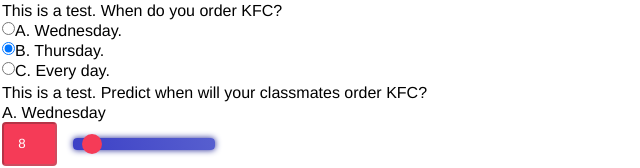
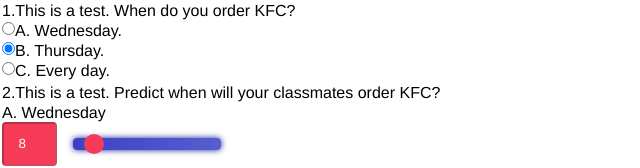
Before and after one commit to JackSimbol/HotCRP-test-display, a plain HTML site: page index.html in a window 1280 px wide. Shown: the top 168 px of the page, without its empty margins (0-640 px from the left). Drawn offline with Linux system fonts and the light colour scheme.

Commit message:
Add files via upload

```diff
--- a/index.html
+++ b/index.html
@@ -11,6 +11,6 @@
     <div id="display"></div>
     <script src="res_display.js"></script>
     <script type="text/javascript">
-        display_form("{[test_radio][radio][This is a test. When do you order KFC?][A. Wednesday.][B. Thursday.][C. Every day.]-->[nec=true]-->[test_radio_2]}{[test_slider][slider][This is a test. Predict when will your classmates order KFC?][A. Wednesday][B. Thursday][C. Every day]-->[nec=true]-->[8][80][12]}{[test_checkbox][checkbox][This is a test. May I take your order?][A. French Fries][B. Hamburgers][C. Fried Chicken][D. Salads]-->[nec=true][max=3-->[test_checkbox_1][test_checkbox_2][test_checkbox_3]}{[test_text][text][This is a test. How do you like your food?]-->[nec=true]-->[Great.]}",document.getElementById("display"));
+        display_form("{[test_radio][radio][1.This is a test. When do you order KFC?][A. Wednesday.][B. Thursday.][C. Every day.]-->[nec=true]-->[test_radio_2]}{[test_slider][slider][2.This is a test. Predict when will your classmates order KFC?][A. Wednesday][B. Thursday][C. Every day]-->[nec=true]-->[8][80][12]}{[test_checkbox][checkbox][3.This is a test. May I take your order?][A. French Fries][B. Hamburgers][C. Fried Chicken][D. Salads]-->[nec=true][max=3-->[test_checkbox_1][test_checkbox_2][test_checkbox_3]}{[test_text][text][4.This is a test. How do you like your food?]-->[nec=true]-->[Great.]}",document.getElementById("display"));
     </script>
 </body>
```
